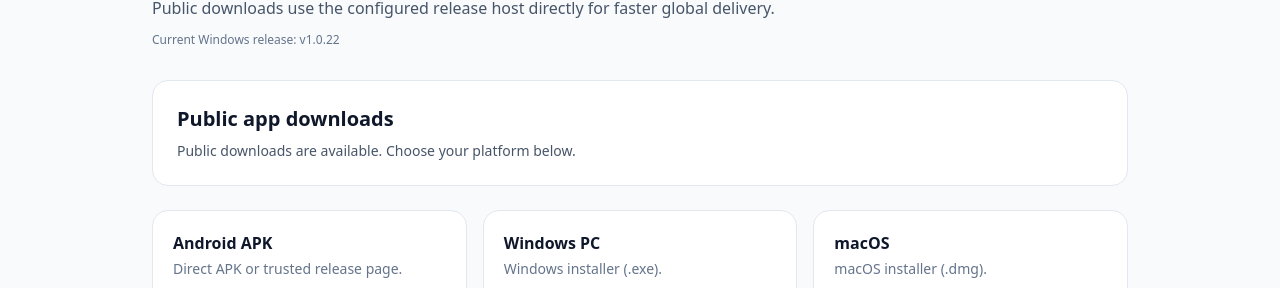
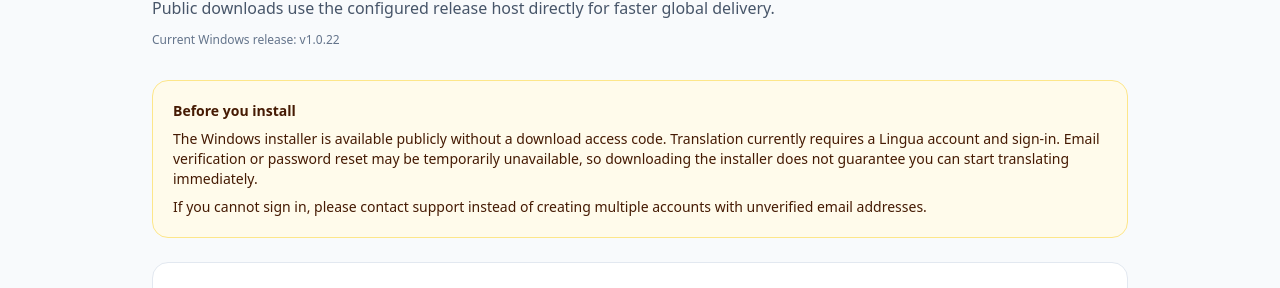
Before and after one commit to kyawgyi071766-byte/lingua-bridge-releases, a Next.js app in the folder Lingua-Bridge-v1.0.35-UNREAD-ACCURACY-CANDIDATE-source/: page /downloads in a window 1280 px wide. Shown: the part 229-517 px from the top of the page. Built offline with nearby package versions, Linux system fonts and the light colour scheme; no server answers.

Commit message:
docs: explain account requirement on public downloads page

```diff
--- a/Lingua-Bridge-v1.0.35-UNREAD-ACCURACY-CANDIDATE-source/src/app/downloads/page.tsx
+++ b/Lingua-Bridge-v1.0.35-UNREAD-ACCURACY-CANDIDATE-source/src/app/downloads/page.tsx
@@ -22,6 +22,11 @@
         <p className="mt-3 text-xs text-slate-500">Current Windows release: v{version}</p>
         {checksumOk && <p className="mt-1 break-all text-xs text-slate-500">SHA-256: {checksum}</p>}
       </div>
+      <div className="mb-6 rounded-2xl border border-amber-200 bg-amber-50 p-5 text-sm text-amber-950" role="note">
+        <p className="font-semibold">Before you install</p>
+        <p className="mt-2">The Windows installer is available publicly without a download access code. Translation currently requires a Lingua account and sign-in. Email verification or password reset may be temporarily unavailable, so downloading the installer does not guarantee you can start translating immediately.</p>
+        <p className="mt-2">If you cannot sign in, please contact support instead of creating multiple accounts with unverified email addresses.</p>
+      </div>
       <DownloadPortal />
     </section>
   );
```
